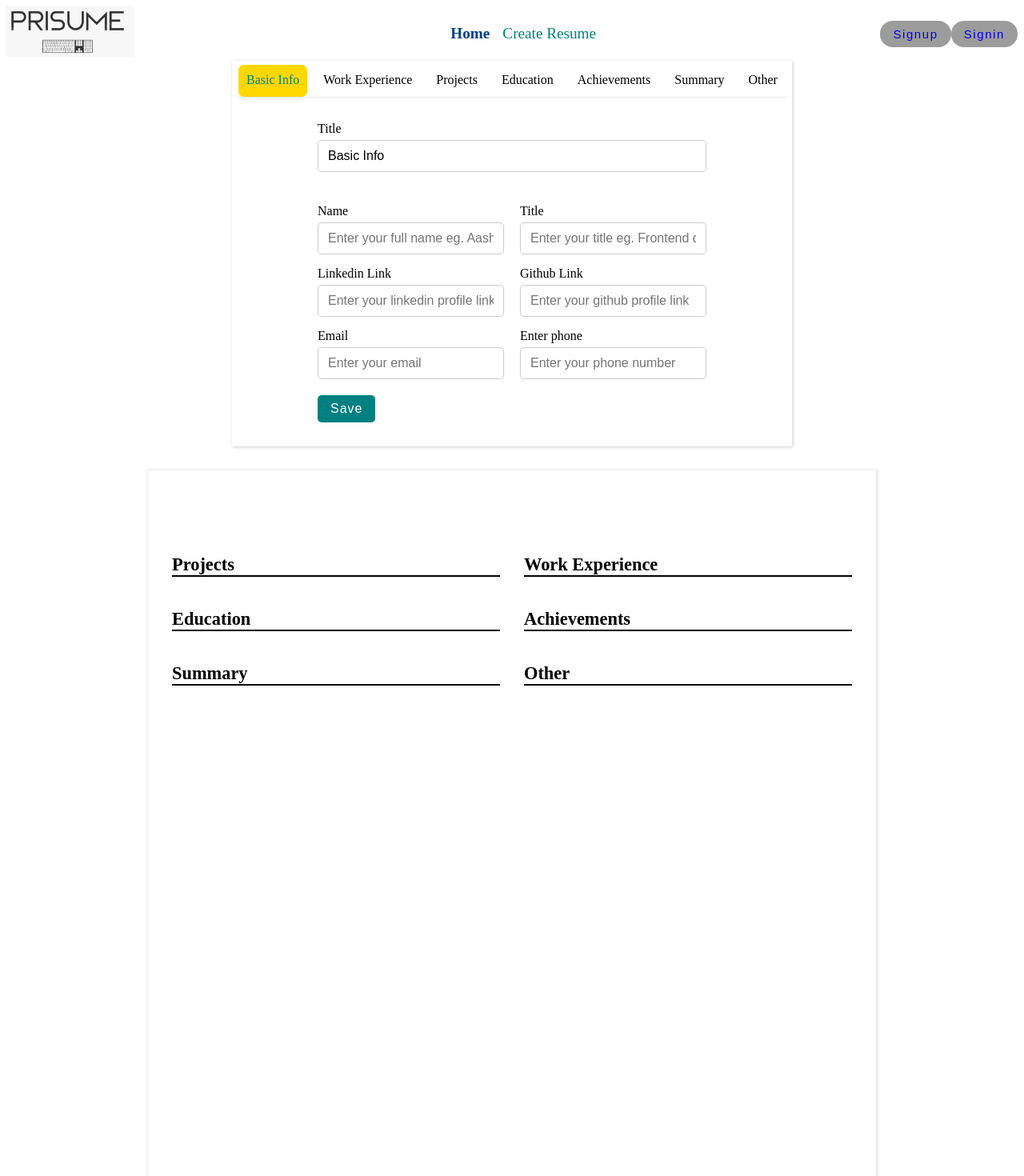
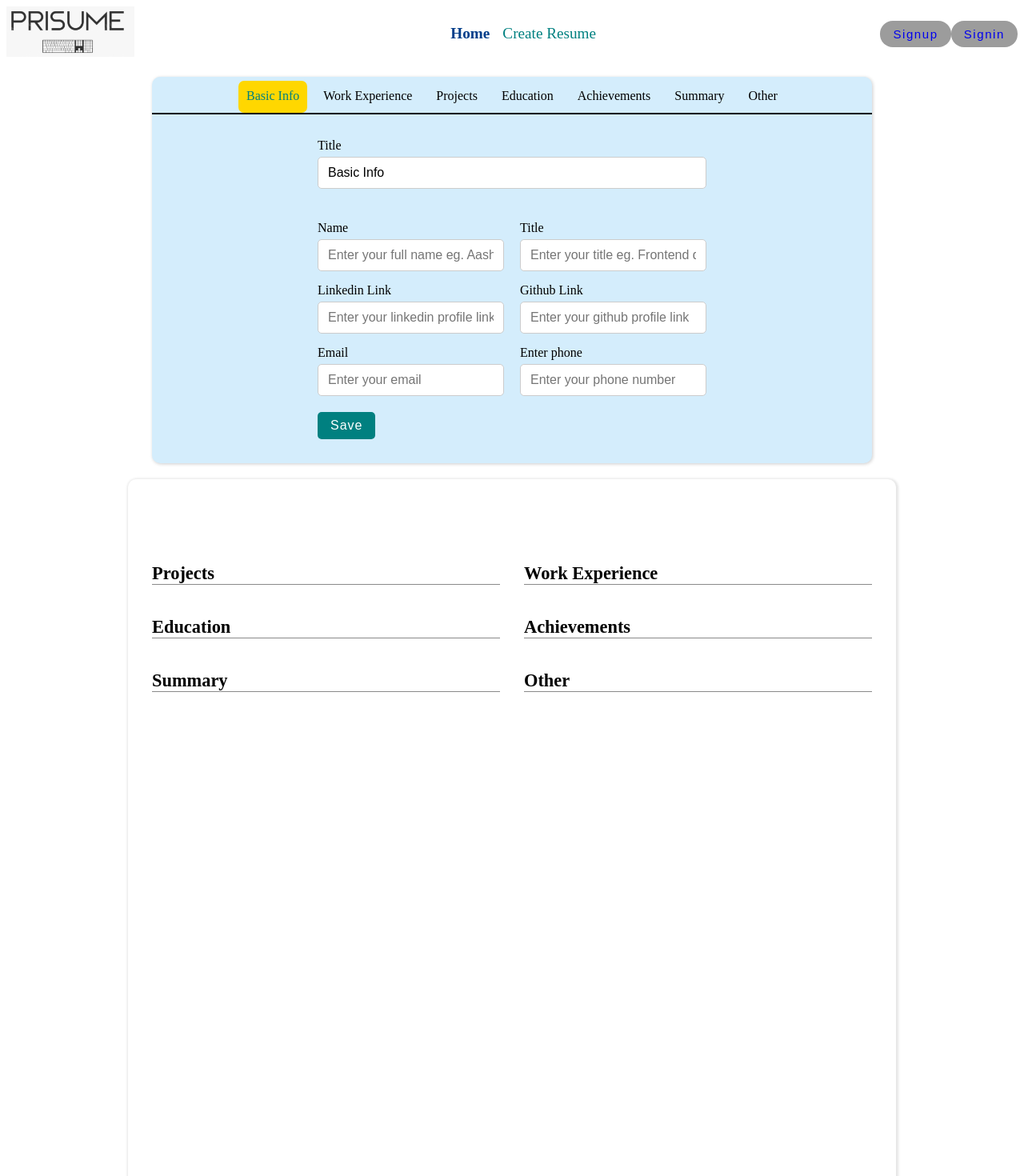
Before and after one commit to pritam16raha/prisumeFrontEnd, a React (Vite) app: page /resume in a window 1280 px wide. Shown: the top 1470 px of the page at 80% size. Built offline with nearby package versions, Linux system fonts and the light colour scheme.

Commit message:
drag and drop implemented

```diff
--- a/src/pages/body/Body.jsx
+++ b/src/pages/body/Body.jsx
@@ -96,10 +96,10 @@ const Body = () => {
 export default Body;
 
 const Main = styled.div`
-  display: grid;
-  flex-direction: column;
-  gap: 30px;
-  width: 100%;
+  /* display: grid; */
+  /* flex-direction: column; */
+  /* gap: 30px; */
+  /* width: 100%; */
 
   .resume-button{
     width: full;
--- a/src/pages/editor/Editor.module.css
+++ b/src/pages/editor/Editor.module.css
@@ -1,7 +1,7 @@
 .container {
+  min-height: 50px;
   min-width: 700px;
-  min-height: 50px;
-  max-width: 950px;
+  max-width: 900px;
   display: flex;
   flex-direction: column;
   gap: 30px;
@@ -11,13 +11,19 @@
   margin: 0 auto;
   align-items: center;
   justify-content: center;
+  margin-bottom: 20px;
+  margin-top: 20px;
+  background-color: #d4edfc;
+  border-radius: 10px;
 }
 
 .header {
   display: flex;
+  width: 900px;
+  justify-content: center;
   gap: 10px;
   overflow-x: auto;
-  border-bottom: 1px solid rgba(0, 0, 0, 0.1);
+  border-bottom: 2px solid rgba(0, 0, 0, 1);
 }
 
 .header::-webkit-scrollbar {
--- a/src/pages/resume/Resume.jsx
+++ b/src/pages/resume/Resume.jsx
@@ -1,4 +1,4 @@
-import React, { useEffect, useRef, useState } from 'react'
+import React, { useEffect, useRef, useState } from "react";
 import styles from "./Resume.module.css";
 import {
   FaGithub,
@@ -6,16 +6,16 @@ import {
   FaGlobe,
   FaPaperclip,
   FaMapMarkerAlt,
-    FaPhone
+  FaPhone,
 } from "react-icons/fa";
 import { SlCalender } from "react-icons/sl";
 import { CiMail } from "react-icons/ci";
 
 const Resume = (props, ref) => {
-
   const information = props.information;
   const sections = props.sections;
-
+  const [source, setSource] = useState();
+  const [target, setTarget] = useState("");
 
   const [columns, setColumns] = useState([[], []]);
 
@@ -43,6 +43,9 @@ const Resume = (props, ref) => {
         className={`${styles.section} ${
           info.workExp?.sectionTitle ? "" : styles.hidden
         }`}
+        draggable
+        onDragOver={() => setTarget(info.workExp?.id)}
+        onDragEnd={() => setSource(info.workExp?.id)}
       >
         <div className={styles.sectionTitle}>{info.workExp.sectionTitle}</div>
         <div className={styles.content}>
@@ -103,6 +106,9 @@ const Resume = (props, ref) => {
         className={`${styles.section} ${
           info.project?.sectionTitle ? "" : styles.hidden
         }`}
+        draggable
+        onDragOver={() => setTarget(info.project?.id)}
+        onDragEnd={() => setSource(info.project?.id)}
       >
         <div className={styles.sectionTitle}>{info.project.sectionTitle}</div>
         <div className={styles.content}>
@@ -156,6 +162,9 @@ const Resume = (props, ref) => {
         className={`${styles.section} ${
           info.education?.sectionTitle ? "" : styles.hidden
         }`}
+        draggable
+        onDragOver={() => setTarget(info.education?.id)}
+        onDragEnd={() => setSource(info.education?.id)}
       >
         <div className={styles.sectionTitle}>
           {info.education?.sectionTitle}
@@ -192,6 +201,9 @@ const Resume = (props, ref) => {
         className={`${styles.section} ${
           info.achievement?.sectionTitle ? "" : styles.hidden
         }`}
+        draggable
+        onDragOver={() => setTarget(info.achievement?.id)}
+        onDragEnd={() => setSource(info.achievement?.id)}
       >
         <div className={styles.sectionTitle}>
           {info.achievement?.sectionTitle}
@@ -217,6 +229,9 @@ const Resume = (props, ref) => {
         className={`${styles.section} ${
           info.summary?.sectionTitle ? "" : styles.hidden
         }`}
+        draggable
+        onDragOver={() => setTarget(info.summary?.id)}
+        onDragEnd={() => setSource(info.summary?.id)}
       >
         <div className={styles.sectionTitle}>{info.summary?.sectionTitle}</div>
         <div className={styles.content}>
@@ -230,6 +245,9 @@ const Resume = (props, ref) => {
         className={`${styles.section} ${
           info.other?.sectionTitle ? "" : styles.hidden
         }`}
+        draggable
+        onDragOver={() => setTarget(info.other?.id)}
+        onDragEnd={() => setSource(info.other?.id)}
       >
         <div className={styles.sectionTitle}>{info.other?.sectionTitle}</div>
         <div className={styles.content}>
@@ -239,7 +257,6 @@ const Resume = (props, ref) => {
     ),
   };
 
-
   useEffect(() => {
     setColumns([
       [sections.project, sections.education, sections.summary],
@@ -247,6 +264,40 @@ const Resume = (props, ref) => {
     ]);
   }, []);
 
+  //swap the source and target
+  const swapSourceTarget = (source, target) => {
+    if (!source || !target) return;
+    const tempColumns = [[...columns[0]], [...columns[1]]];
+
+    let sourceRowIndex = tempColumns[0].findIndex((item) => item === source);
+    let sourceColumnIndex = 0;
+    if (sourceRowIndex < 0) {
+      sourceColumnIndex = 1;
+      sourceRowIndex = tempColumns[1].findIndex((item) => item === source);
+    }
+
+    //for target also
+    let targetRowIndex = tempColumns[0].findIndex((item) => item === target);
+    let targetColumnIndex = 0;
+    if (targetRowIndex < 0) {
+      targetColumnIndex = 1;
+      targetRowIndex = tempColumns[1].findIndex((item) => item === target);
+    }
+
+    const tempSource = tempColumns[sourceColumnIndex][sourceRowIndex];
+    tempColumns[sourceColumnIndex][sourceRowIndex] =
+      tempColumns[targetColumnIndex][targetRowIndex];
+
+    tempColumns[targetColumnIndex][targetRowIndex] = tempSource;
+    setColumns(tempColumns);
+  };
+
+  //   console.log(`Source - ${source} , Target - ${target}`)
+
+  useEffect(() => {
+    if (!source || !target) return;
+    swapSourceTarget(source, target);
+  }, [source]);
 
   return (
     <div>
@@ -297,7 +348,7 @@ const Resume = (props, ref) => {
         </div>
       </div>
     </div>
-  )
-}
+  );
+};
 
-export default Resume
+export default Resume;
--- a/src/pages/resume/Resume.module.css
+++ b/src/pages/resume/Resume.module.css
@@ -1,7 +1,7 @@
 .container {
   --color: #239ce2;
   min-width: 700px;
-  max-width: 850px;
+  max-width: 900px;
   margin: 0 auto;
   flex: 1.2;
   height: fit-content;
@@ -11,6 +11,8 @@
   flex-direction: column;
   gap: 30px;
   padding: 30px;
+  border-radius: 10px;
+  background-color: rgb(255, 255, 255);
 
   a{
     text-decoration: none;
@@ -80,7 +82,8 @@
   font-size: 1.4rem;
   font-weight: bold;
   width: 100%;
-  border-bottom: 2px solid #000;
+  border-bottom: 1px solid #8a8a8a;
+  margin: auto
 }
 
 .section .content {
```
Lines whose indentation alone changed are shown as unchanged.
